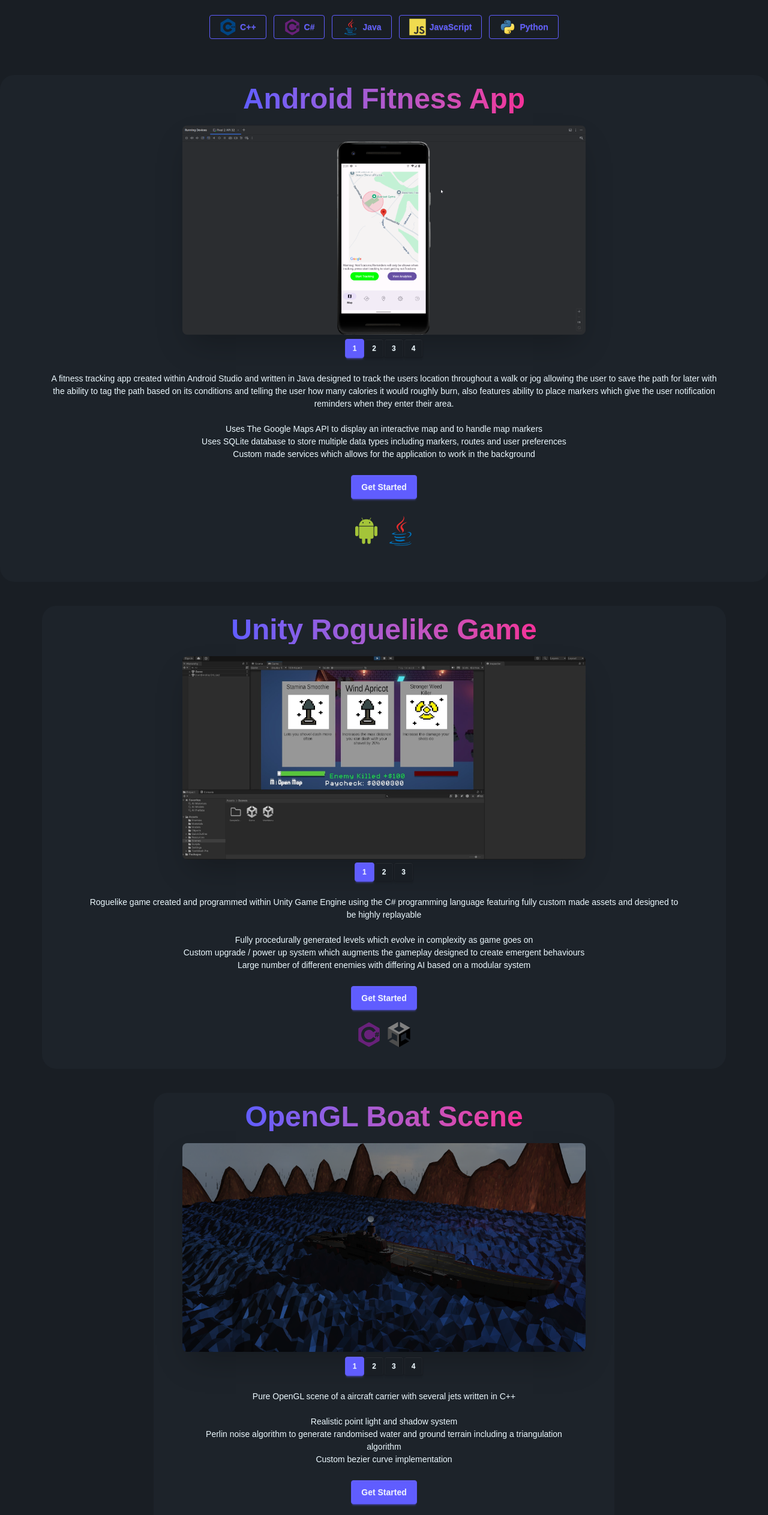
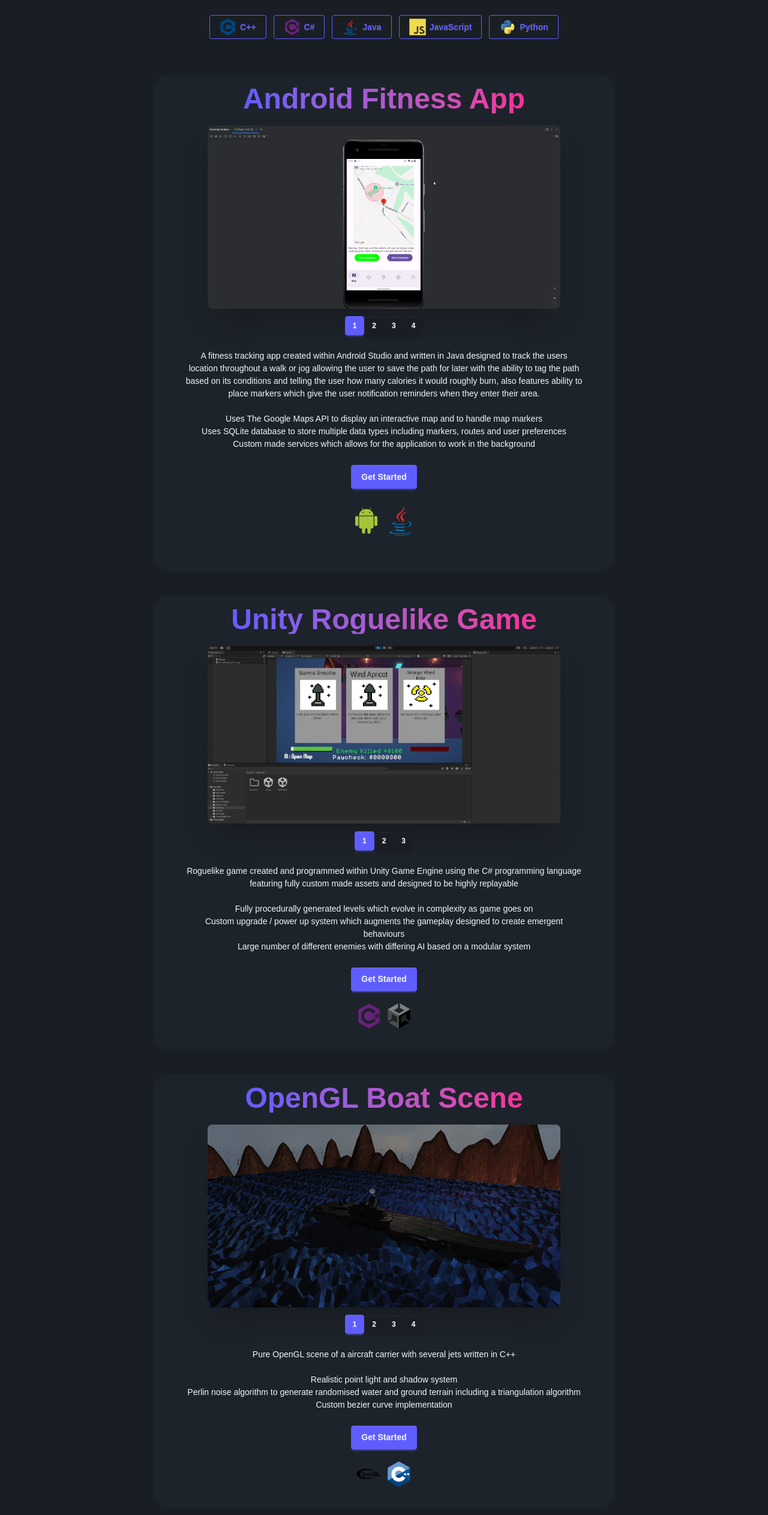
Before and after one commit to Piotr-Janusz/piotr-janusz.github.io, a React (Vite) app: page / in a window 1280 px wide. Shown: the part 840-3366 px from the top of the page at 60% size. Built offline with nearby package versions, Linux system fonts and the light colour scheme.

Commit message:
Updated projects section scalings to make it mobile device friendly

```diff
--- a/src/components/sections/Projects.jsx
+++ b/src/components/sections/Projects.jsx
@@ -11,27 +11,27 @@ export const Projects = ({currentFilter}) =>
 
     return <div className="pt-15">
         <div className="list relative object-center items-center justify-center space-y-10">
-        {(currentFilter == "java" || currentFilter == "none") && <div className="hero bg-base-100 pb-5 rounded-3xl min-w-3xl max-w-fit">
-                <div className="hero-content flex-col lg:flex-row mt-auto min-w-3xl">
+        {(currentFilter == "java" || currentFilter == "none") && <div className="hero bg-base-100 pb-5 rounded-3xl lg:max-w-6/10 lg:min-w-6/10 md:max-w-4/5 md:min-w-4/5 sd:max-w-8/10 sd:min-w-8/10">
+                <div className="hero-content flex-col lg:flex-row mt-auto max-w-full min-w-full">
                     <div className="text-center -mt-10 min-h-full flex flex-col items-center ">
                     <h1 className="text-5xl font-bold font-bold bg-gradient-to-r from-primary to-secondary bg-clip-text text-transparent leading-right pt-10">Android Fitness App</h1>
-                        <div>
-                            <div className="max-h-86">
+                        <div className="flex-col justify-center items-center">
+                            <div className="justify-center flex" >
                             {project1Index == 0 && <img
                                 src="assets\android1.png"
-                                className="max-w-2xl rounded-lg shadow-2xl mt-5 object-cover"
+                                className="max-w-4/5 rounded-lg shadow-2xl mt-5"
                                 />}
                             {project1Index == 1 && <img
                                 src="assets\android3.png"
-                                className="max-w-2xl rounded-lg shadow-2xl mt-5 object-cover"
+                                className="max-w-4/5 rounded-lg shadow-2xl mt-5"
                                 />}
                             {project1Index == 2 && <img
                                 src="assets\android2.png"
-                                className="max-w-2xl rounded-lg shadow-2xl mt-5 object-cover"
+                                className="max-w-4/5 rounded-lg shadow-2xl mt-5"
                                 />}
                             {project1Index == 3 && <img
                                 src="assets\android4.png"
-                                className="max-w-2xl rounded-lg shadow-2xl mt-5 object-cover"
+                                className="max-w-4/5 rounded-lg shadow-2xl mt-5"
                                 />}
                             </div>
                             <div className="flex justify-center pt-3">
@@ -75,23 +75,23 @@ export const Projects = ({currentFilter}) =>
             </div>}
 
 
-            {(currentFilter == "csharp" || currentFilter == "none") && <div className="hero bg-base-100 pb-5 rounded-3xl min-w-3xl max-w-fit">
-                <div className="hero-content flex-col lg:flex-row mt-auto min-w-3xl">
+            {(currentFilter == "csharp" || currentFilter == "none") && <div className="hero bg-base-100 pb-5 rounded-3xl lg:max-w-6/10 lg:min-w-6/10 md:max-w-4/5 md:min-w-4/5 sd:max-w-8/10 sd:min-w-8/10">
+                <div className="hero-content flex-col lg:flex-row mt-auto max-w-full min-w-full">
                     <div className="text-center -mt-10 min-h-full flex flex-col items-center ">
                     <h1 className="text-5xl font-bold font-bold bg-gradient-to-r from-primary to-secondary bg-clip-text text-transparent leading-right pt-10">Unity Roguelike Game</h1>
                         <div>
-                            <div className="max-h-83">
+                            <div className="justify-center flex">
                             {project2Index == 0 && <img
                                 src="assets\RLCW3.jpg"
-                                className="max-w-2xl rounded-lg shadow-2xl mt-5 object-cover"
+                                className="max-w-4/5 rounded-lg shadow-2xl mt-5"
                                 />}
                             {project2Index == 1 && <img
                                 src="assets\RLCW2.jpg"
-                                className="max-w-2xl rounded-lg shadow-2xl mt-5 object-cover"
+                                className="max-w-4/5 rounded-lg shadow-2xl mt-5"
                                 />}
                             {project2Index == 2 && <img
                                 src="assets\RLCW1.jpg"
-                                className="max-w-2xl rounded-lg shadow-2xl mt-5 object-cover"
+                                className="max-w-4/5 rounded-lg shadow-2xl mt-5"
                                 />}
                             </div>
                             <div className="flex justify-center pt-3">
@@ -130,27 +130,27 @@ export const Projects = ({currentFilter}) =>
                 </div>
             </div>}
 
-            {(currentFilter == "cpp" || currentFilter == "none") && <div className="hero bg-base-100 pb-5 rounded-3xl min-w-3xl max-w-fit">
-                <div className="hero-content flex-col lg:flex-row mt-auto min-w-3xl">
+            {(currentFilter == "cpp" || currentFilter == "none") && <div className="hero bg-base-100 pb-5 rounded-3xl lg:max-w-6/10 lg:min-w-6/10 md:max-w-4/5 md:min-w-4/5 sd:max-w-8/10 sd:min-w-8/10">
+                <div className="hero-content flex-col lg:flex-row mt-auto max-w-full min-w-full">
                     <div className="text-center -mt-10 min-h-full flex flex-col items-center ">
                     <h1 className="text-5xl font-bold font-bold bg-gradient-to-r from-primary to-secondary bg-clip-text text-transparent leading-right pt-10">OpenGL Boat Scene</h1>
                         <div>
-                            <div className="max-h-86">
+                            <div className="justify-center flex">
                             {project3Index == 0 && <img
                                 src="assets\opengl1.png"
-                                className="max-w-2xl rounded-lg shadow-2xl mt-5 object-cover"
+                                className="max-w-4/5 rounded-lg shadow-2xl mt-5"
                                 />}
                             {project3Index == 1 && <img
                                 src="assets\opengl2.png"
-                                className="max-w-2xl rounded-lg shadow-2xl mt-5 object-cover"
+                                className="max-w-4/5 rounded-lg shadow-2xl mt-5"
                                 />}
                             {project3Index == 2 && <img
                                 src="assets\opengl3.png"
-                                className="max-w-2xl rounded-lg shadow-2xl mt-5 object-cover"
+                                className="max-w-4/5 rounded-lg shadow-2xl mt-5"
                                 />}
                             {project3Index == 3 && <img
                                 src="assets\opengl4.png"
-                                className="max-w-2xl rounded-lg shadow-2xl mt-5 object-cover"
+                                className="max-w-4/5 rounded-lg shadow-2xl mt-5"
                                 />}
                             </div>
                             <div className="flex justify-center pt-3">
@@ -189,23 +189,23 @@ export const Projects = ({currentFilter}) =>
                 </div>
             </div>}
 
-            {(currentFilter == "cpp" || currentFilter == "none") && <div className="hero bg-base-100 pb-5 rounded-3xl min-w-3xl max-w-fit">
-                <div className="hero-content flex-col lg:flex-row mt-auto min-w-3xl">
+            {(currentFilter == "cpp" || currentFilter == "none") && <div className="hero bg-base-100 pb-5 rounded-3xl lg:max-w-6/10 lg:min-w-6/10 md:max-w-4/5 md:min-w-4/5 sd:max-w-8/10 sd:min-w-8/10">
+                <div className="hero-content flex-col lg:flex-row mt-auto max-w-full min-w-full">
                     <div className="text-center -mt-10 min-h-full flex flex-col items-center ">
                     <h1 className="text-5xl font-bold font-bold bg-gradient-to-r from-primary to-secondary bg-clip-text text-transparent leading-right pt-10">C++ SDL Game</h1>
                         <div>
-                            <div className="max-h-86">
+                            <div className="justify-center flex">
                             {project4Index == 0 && <img
                                 src="assets\cppgame1.png"
-                                className="max-w-2xl rounded-lg shadow-2xl mt-5 object-cover"
+                                className="max-w-4/5 rounded-lg shadow-2xl mt-5"
                                 />}
                             {project4Index == 1 && <img
                                 src="assets\cppgame2.png"
-                                className="max-w-2xl rounded-lg shadow-2xl mt-5 object-cover"
+                                className="max-w-4/5 rounded-lg shadow-2xl mt-5r"
                                 />}
                             {project4Index == 2 && <img
                                 src="assets\cppgame3.png"
-                                className="max-w-2xl rounded-lg shadow-2xl mt-5 object-cover"
+                                className="max-w-4/5 rounded-lg shadow-2xl mt-5"
                                 />}
                             </div>
                             <div className="flex justify-center pt-3">
```
